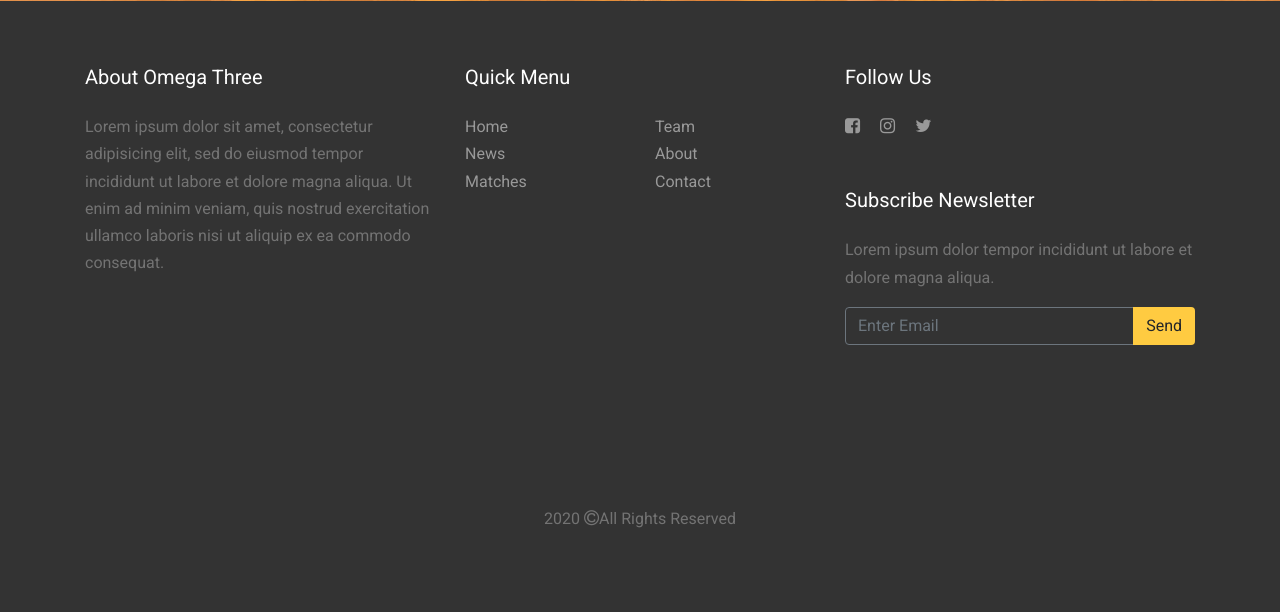
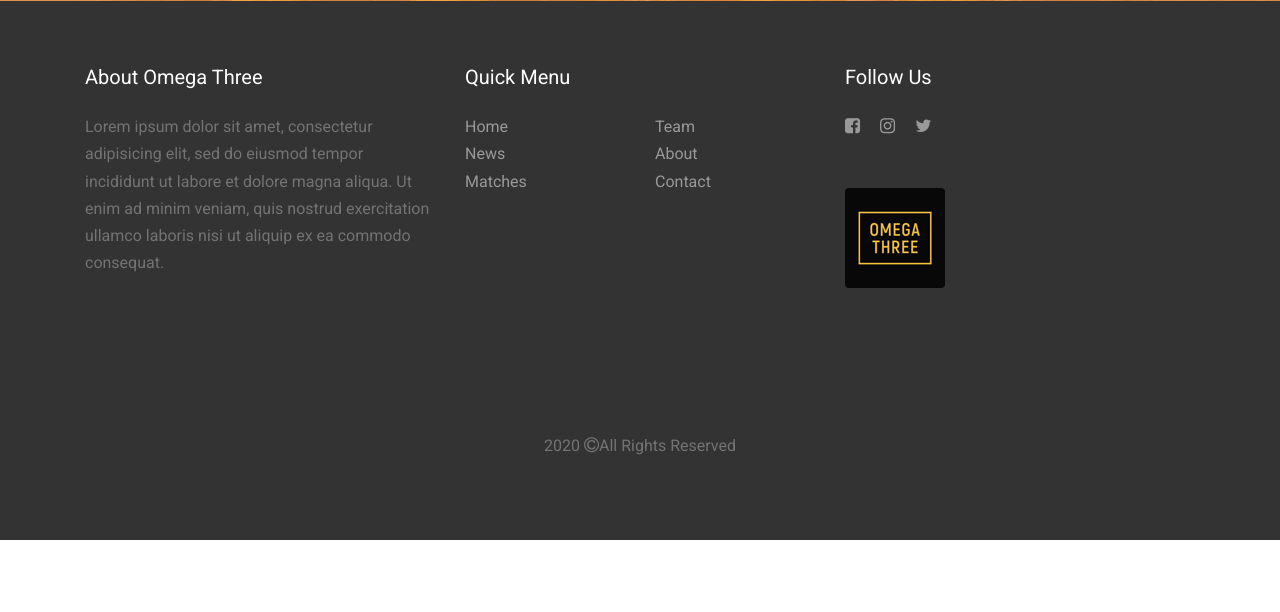
Before and after one commit to nikitagazul/Django, a Django app: page / in a window 1280 px wide. Shown: the part 2063-2675 px from the top of the page. After the commit the page ends 2603 px from the top, so only its background shows below. Run offline with Django 3.2, Linux system fonts and the light colour scheme; some libraries are stand-ins or nearby versions.

Commit message:
changed footer

```diff
--- a/Omega/static/css/style.css
+++ b/Omega/static/css/style.css
@@ -293,7 +293,7 @@ footer{
     margin-top: 0!important;
     padding-top: 0!important;
   }
-  .newsletter{
+  .bottom{
     margin-bottom: 0!important;
   }
   footer{
--- a/Omega/templates/include/footer.html
+++ b/Omega/templates/include/footer.html
@@ -44,16 +44,9 @@
                         </div>
                         <div class="row mb-5">
                             <div class="col-md-12">
-                                <h3 class="footer-heading mb-4">Subscribe Newsletter</h3>
-                                <p>Lorem ipsum dolor tempor incididunt ut labore et dolore magna aliqua.</p>
-                                <form action="#" method="post">
-                                    <div class="input-group mb-3">
-                                        <input type="text" class="form-control border-secondary text-white bg-transparent" placeholder="Enter Email" aria-label="Enter Email" aria-describedby="button-addon2">
-                                        <div class="input-group-append">
-                                            <button class="btn btn-custom" type="button" id="button-addon2">Send</button>
-                                        </div>
-                                    </div>
-                                </form>
+                                <a href="{% url 'home' %}">
+                                    <img src="static/images/logo.png" class="img-fluid rounded"/>
+                                </a>
                             </div>
                         </div>
                     </div>
```
